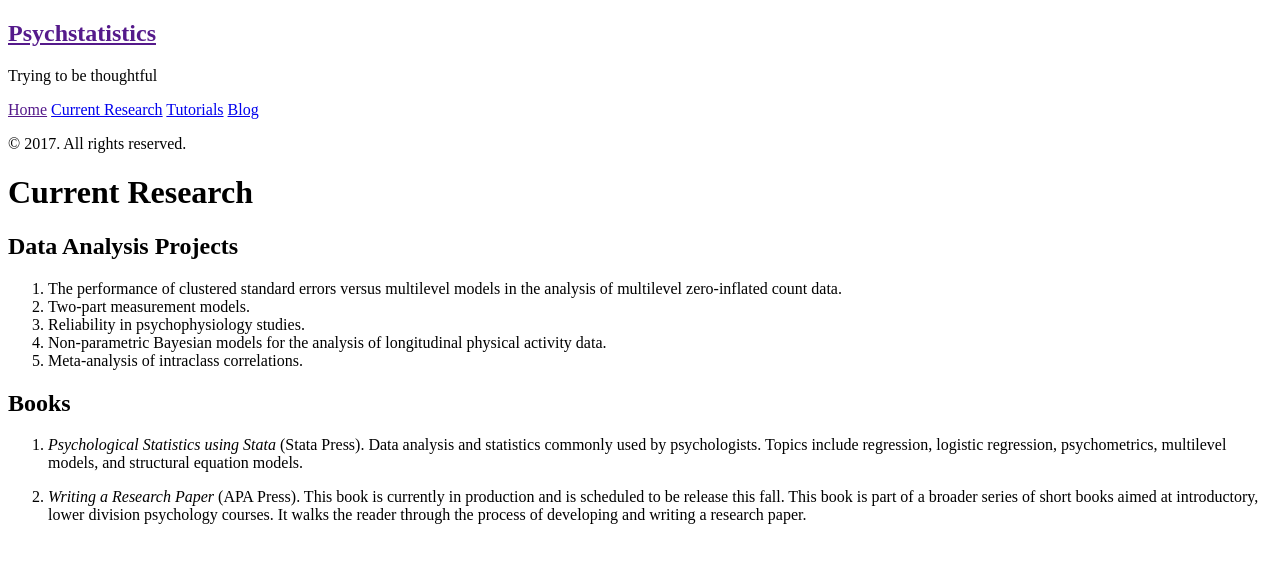
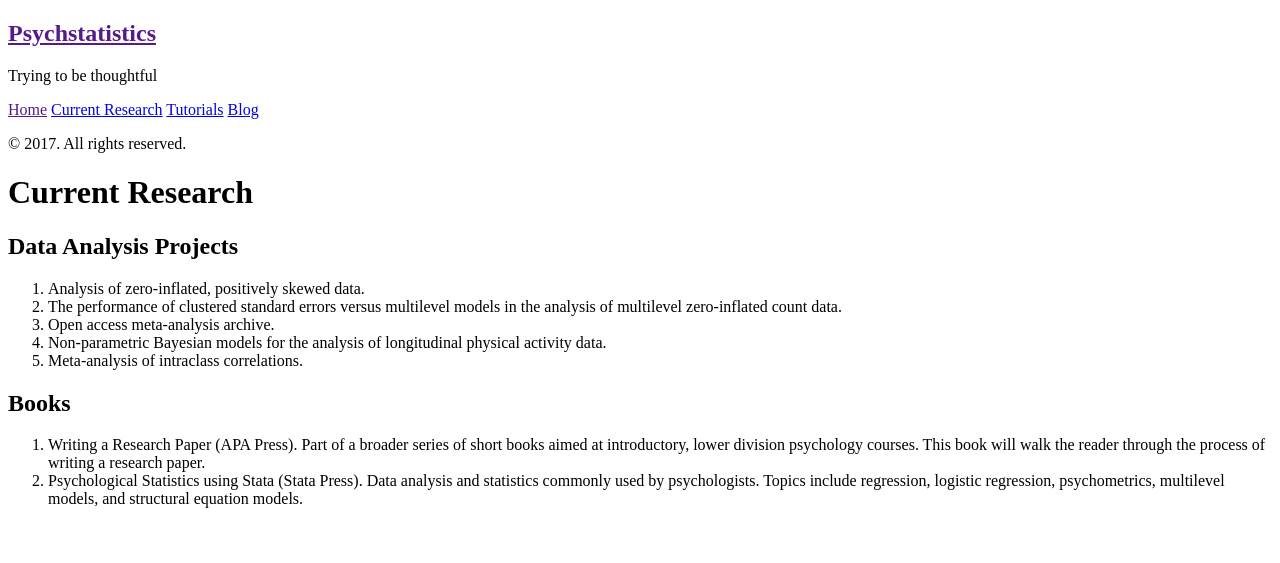
Before and after one commit to psychstatistics/psychstatistics.github.io, a Jekyll site: the page built from about.md, in a window 1280 px wide. Shown: the top 563 px of the page. Built offline with Jekyll 4.4.1, drawn with Linux system fonts in a browser that asks for light colours.

Commit message:
Revert "Update about page"
This reverts commit 3d5259882a2e938c377ff15795ec918b7114bfc5.

```diff
--- a/about.md
+++ b/about.md
@@ -5,14 +5,13 @@ title: Current Research
 
 ## Data Analysis Projects
 
-1. The performance of clustered standard errors versus multilevel models in the analysis of multilevel zero-inflated count data.
-2. Two-part measurement models.
-3. Reliability in psychophysiology studies.
+1. Analysis of zero-inflated, positively skewed data.
+2. The performance of clustered standard errors versus multilevel models in the analysis of multilevel zero-inflated count data.
+3. Open access meta-analysis archive.
 4. Non-parametric Bayesian models for the analysis of longitudinal physical activity data.
 5. Meta-analysis of intraclass correlations.
 
 ## Books
 
-1. *Psychological Statistics using Stata* (Stata Press). Data analysis and statistics commonly used by psychologists. Topics include regression, logistic regression, psychometrics, multilevel models, and structural equation models.
-
-2. *Writing a Research Paper* (APA Press). This book is currently in production and is scheduled to be release this fall. This book is part of a broader series of short books aimed at introductory, lower division psychology courses. It walks the reader through the process of developing and writing a research paper.
+1. Writing a Research Paper (APA Press). Part of a broader series of short books aimed at introductory, lower division psychology courses. This book will walk the reader through the process of writing a research paper.
+2. Psychological Statistics using Stata (Stata Press). Data analysis and statistics commonly used by psychologists. Topics include regression, logistic regression, psychometrics, multilevel models, and structural equation models.
```
